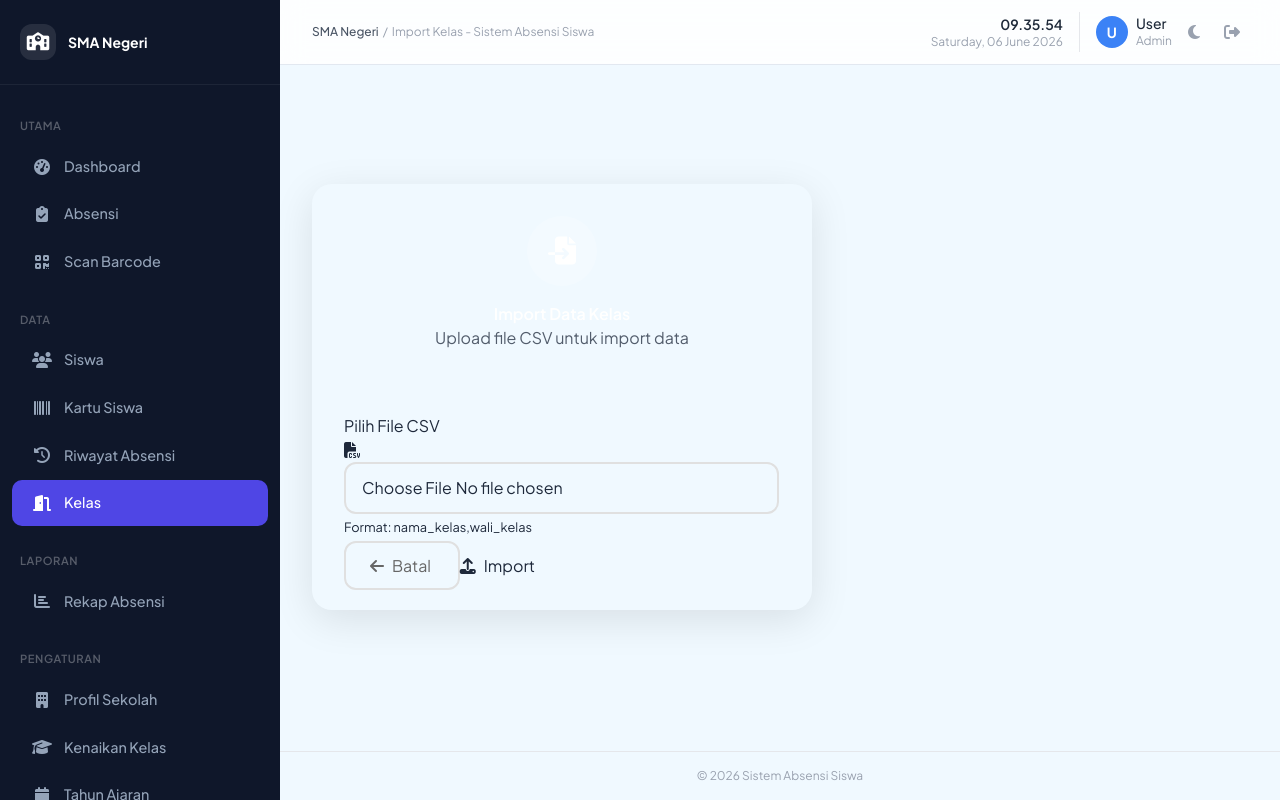
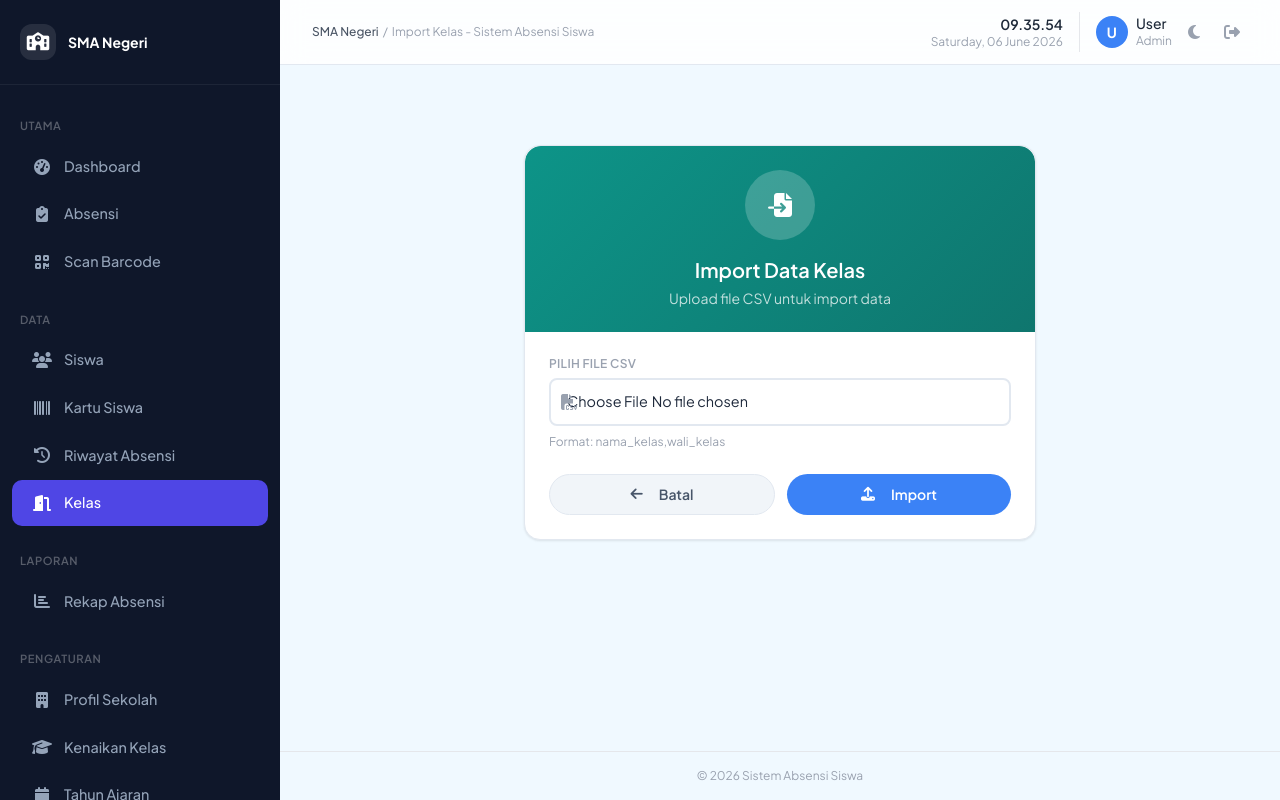
Before and after one commit to natedekaka/absensi-siswa, a PHP site: page /kelas/import.php in a window 1280 px wide. Run offline with PHP 8.4, Linux system fonts and the light colour scheme; the visitor is signed in with stand-in values (Sample User, id 1); data comes from the database, SQL or seed files in the repository; style sheets or scripts are compiled from the project's sources.

Commit message:
refactor: Konversi halaman kelas ke Tailwind
Konversi index, edit, hapus, import, tambah dari Bootstrap ke Tailwind CSS. Hapus inline gradient styles, ganti dengan gradient-header class.

Ultraworked with Sisyphus

Co-authored-by: Sisyphus <clio-agent@sisyphuslabs.ai>

```diff
--- a/kelas/import.php
+++ b/kelas/import.php
@@ -71,124 +71,47 @@ if ($_SERVER['REQUEST_METHOD'] == 'POST') {
 ob_start();
 ?>
 
-<style>
-.form-page {
-    min-height: calc(100vh - 200px);
-    display: flex;
-    align-items: center;
-    justify-content: center;
-}
-.form-card {
-    border: none;
-    border-radius: 20px;
-    overflow: hidden;
-    box-shadow: 0 10px 40px rgba(0,0,0,0.1);
-    max-width: 500px;
-    width: 100%;
-}
-.form-card-header {
-    background: linear-gradient(135deg, var(--wa-dark) 0%, #0d6e67 100%);
-    padding: 2rem;
-    text-align: center;
-}
-.form-card-header h3 {
-    color: white;
-    font-weight: 600;
-    margin: 0;
-}
-.form-card-header .icon-circle {
-    width: 70px;
-    height: 70px;
-    background: rgba(255,255,255,0.2);
-    border-radius: 50%;
-    display: flex;
-    align-items: center;
-    justify-content: center;
-    margin: 0 auto 1rem;
-}
-.form-card-header .icon-circle i {
-    font-size: 1.75rem;
-    color: white;
-}
-.form-card-body {
-    padding: 2rem;
-}
-.form-floating > label {
-    color: #666;
-}
-.form-control, .form-select {
-    border: 2px solid #e0e0e0;
-    border-radius: 12px;
-    padding: 0.75rem 1rem;
-    transition: all 0.3s;
-}
-.form-control:focus, .form-select:focus {
-    border-color: var(--wa-green);
-    box-shadow: 0 0 0 4px rgba(37,211,102,0.15);
-}
-.btn-back {
-    border: 2px solid #e0e0e0;
-    border-radius: 12px;
-    padding: 0.75rem 1.5rem;
-    color: #666;
-    transition: all 0.3s;
-}
-.btn-back:hover {
-    background: #f8f9fa;
-    border-color: #ccc;
-}
-</style>
-
-<div class="form-page">
-    <div class="container">
-        <div class="row justify-content-center">
-            <div class="col-md-6 col-lg-5">
-                <div class="form-card">
-                    <div class="form-card-header">
-                        <div class="icon-circle">
-                            <i class="fas fa-file-import"></i>
+<div class="max-w-lg mx-auto my-12">
+    <div class="card-modern overflow-hidden text-center">
+        <div class="gradient-header teal text-center">
+            <div class="w-[70px] h-[70px] rounded-full flex items-center justify-center mx-auto mb-4" style="background:rgba(255,255,255,0.2)">
+                <i class="fas fa-file-import text-2xl text-white"></i>
             </div>
-                        <h3>Import Data Kelas</h3>
-                        <p class="mb-0 opacity-75">Upload file CSV untuk import data</p>
+            <h3 class="text-xl font-semibold text-white">Import Data Kelas</h3>
+            <p class="mt-1 opacity-75 text-sm">Upload file CSV untuk import data</p>
         </div>
-                    <div class="form-card-body">
+        <div class="p-6">
             <?php if ($success): ?>
-                            <div class="alert alert-success bg-success text-white border-0 rounded-3 mb-4">
-                                <i class="fas fa-check-circle me-2"></i><?= $success ?>
+                <div class="alert-modern alert-success-modern mb-4 flex items-center gap-3">
+                    <i class="fas fa-check-circle"></i><span><?= $success ?></span>
+                    <button onclick="this.parentElement.remove()" class="ml-auto opacity-60 hover:opacity-100">&times;</button>
+                </div>
+            <?php endif; ?>
+            <?php if ($error): ?>
+                <div class="alert-modern alert-danger-modern mb-4 flex items-center gap-3">
+                    <i class="fas fa-exclamation-circle"></i><span><?= $error ?></span>
+                    <button onclick="this.parentElement.remove()" class="ml-auto opacity-60 hover:opacity-100">&times;</button>
                 </div>
             <?php endif; ?>
 
-                        <?php if ($error): ?>
-                            <div class="alert alert-danger bg-danger text-white border-0 rounded-3 mb-4">
-                                <i class="fas fa-exclamation-circle me-2"></i><?= $error ?>
+            <form method="POST" enctype="multipart/form-data" class="text-left">
+                <div class="mb-4">
+                    <label class="text-xs font-semibold text-gray-400 uppercase tracking-wide mb-1.5 block">Pilih File CSV</label>
+                    <div class="relative">
+                        <i class="fas fa-file-csv absolute left-3 top-1/2 -translate-y-1/2 text-gray-400"></i>
+                        <input type="file" name="csv_file" class="form-input-modern w-full pl-10" accept=".csv" required>
                     </div>
-                        <?php endif; ?>
-
-                        <form method="POST" enctype="multipart/form-data">
-                            <div class="mb-4">
-                                <label class="form-label fw-semibold text-dark">Pilih File CSV</label>
-                                <div class="input-group">
-                                    <span class="input-group-text bg-light border-0">
-                                        <i class="fas fa-file-csv text-muted"></i>
-                                    </span>
-                                    <input type="file" name="csv_file" class="form-control" accept=".csv" required>
+                    <p class="text-xs text-gray-400 mt-2">Format: nama_kelas,wali_kelas</p>
                 </div>
-                                <small class="text-muted d-block mt-2">
-                                    Format: nama_kelas,wali_kelas
-                                </small>
-                            </div>
-                            <div class="d-flex gap-3">
-                                <a href="index.php" class="btn btn-back flex-fill">
-                                    <i class="fas fa-arrow-left me-2"></i>Batal
+                <div class="flex gap-3 mt-6">
+                    <a href="index.php" class="btn-modern btn-neutral-modern flex-1 justify-center">
+                        <i class="fas fa-arrow-left mr-2"></i>Batal
                     </a>
-                                <button type="submit" class="btn btn-wa-primary flex-fill">
-                                    <i class="fas fa-upload me-2"></i>Import
+                    <button type="submit" class="btn-modern btn-primary-modern flex-1 justify-center">
+                        <i class="fas fa-upload mr-2"></i>Import
                     </button>
                 </div>
             </form>
-                    </div>
-                </div>
-            </div>
         </div>
     </div>
 </div>
```
Also changed, not shown: kelas/edit.php (+25 -99 lines), kelas/hapus.php (+80 -7 lines), kelas/index.php (+56 -94 lines), kelas/tambah.php (+25 -102 lines). Lines whose indentation alone changed are shown as unchanged.
